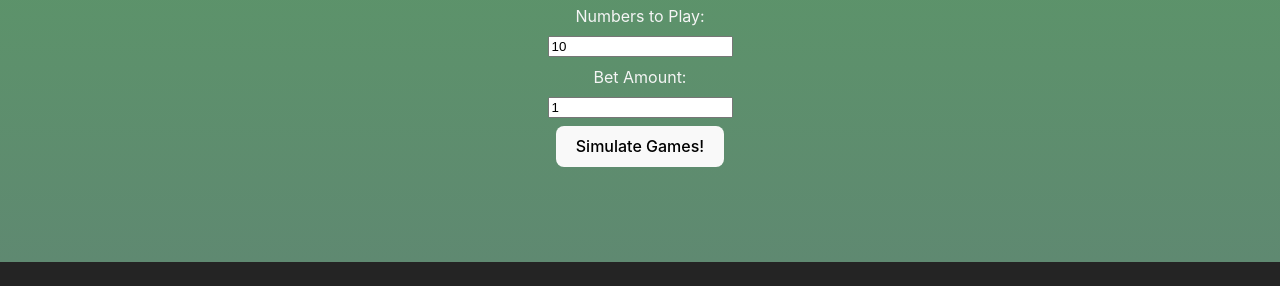
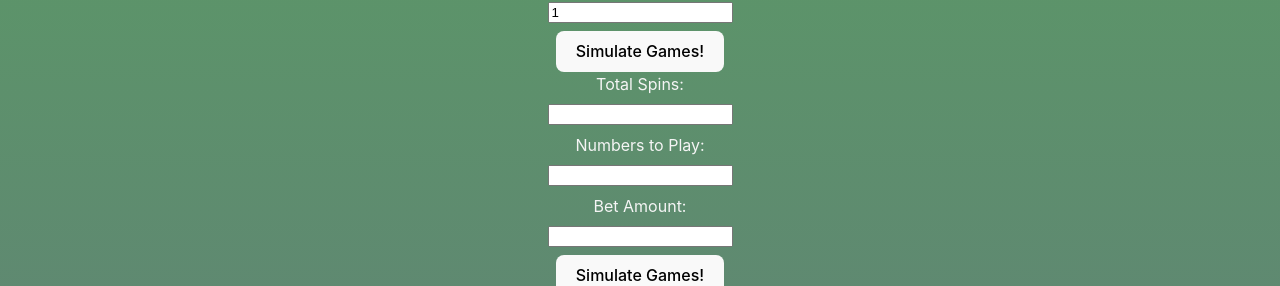
Before and after one commit to Lmasniuk/roulette-regret, a React (Vite) app: page / in a window 1280 px wide. Shown: the part 538-824 px from the top of the page. Before the commit the page ends 800 px from the top, so only its background shows below. Built offline with nearby package versions, Linux system fonts and the light colour scheme.

Commit message:
add settings component

```diff
--- /dev/null
+++ b/src/components/SettingsCard/SettingsCard.jsx
@@ -0,0 +1,41 @@
+import "./SettingsCard.scss";
+
+export default function SettingsCard({
+    doGames,
+    totalSpins,
+    handleTotalSpinsChange,
+    numbersPlayed,
+    handleNumbersPlayedChange,
+    betAmount,
+    handleBetAmountChange,
+}) {
+    return (
+        <form
+            className="game-config-form"
+            onSubmit={(event) => doGames(event, bettingConfig)}
+        >
+            <label htmlFor="totalSpins">Total Spins:</label>
+            <input
+                name="totalSpins"
+                type="number"
+                value={totalSpins}
+                onChange={handleTotalSpinsChange}
+            />
+            <label htmlFor="numbersPlayed">Numbers to Play:</label>
+            <input
+                name="numbersPlayed"
+                type="number"
+                value={numbersPlayed}
+                onChange={handleNumbersPlayedChange}
+            />
+            <label htmlFor="betAmount">Bet Amount:</label>
+            <input
+                name="betAmount"
+                type="number"
+                value={betAmount}
+                onChange={handleBetAmountChange}
+            />
+            <button type="submit">Simulate Games!</button>
+        </form>
+    );
+}
--- a/src/pages/Home.jsx
+++ b/src/pages/Home.jsx
@@ -4,9 +4,11 @@ import RouletteWheel from "../components/RouletteWheel/RouletteWheel";
 import GamesOutcome from "../components/GamesOutcome/GamesOutcome";
 
 import { Link } from "react-router-dom";
+
 import { useState } from "react";
 
 import playGames from "../utils/gamble";
+import SettingsCard from "../components/SettingsCard/SettingsCard";
 
 export default function Home({ bettingConfig }) {
     const [gamesResult, setGamesResult] = useState({});
@@ -45,8 +47,8 @@ export default function Home({ bettingConfig }) {
             <RouletteWheel />
             <h1 className="title">Roulette Regret</h1>
             <h2 className="slogan">
-        Bet it all on black until your bank account is in the red or you see all
-        green!
+                Bet it all on black until your bank account is in the red or you
+                see all green!
             </h2>
             <Link to="/strategy">
                 <button className="strategy-button">
@@ -80,6 +82,7 @@ export default function Home({ bettingConfig }) {
                 />
                 <button type="submit">Simulate Games!</button>
             </form>
+            <SettingsCard />
 
             {gamesResult.totalEarnings && (
                 <GamesOutcome
--- a/src/utils/gamble.js
+++ b/src/utils/gamble.js
@@ -2,47 +2,45 @@ function getRandomInt(max) {
     return Math.ceil(Math.random() * max);
 }
 
-function calculateSingleSpinWin(numbersPlayed){
+function calculateSingleSpinWin(numbersPlayed) {
     const pickedNumber = getRandomInt(38);
-    if(pickedNumber <= numbersPlayed){
+    if (pickedNumber <= numbersPlayed) {
         return true;
     } else {
         return false;
     }
 }
 
-//how should I represent my earnings....
+const yo = "hello";
 
-
-
-function playGames(totalSpins, numbersPlayed, betAmount, bettingConfig){
-    const earningsHistory = []
-    let wins =  0;
+function playGames(totalSpins, numbersPlayed, betAmount, bettingConfig) {
+    const earningsHistory = [];
+    let wins = 0;
     let losses = 0;
     let totalEarnings = 0;
     let betConfigIndex = 0;
 
-    for(let i=0; i<totalSpins; i++){
+    for (let i = 0; i < totalSpins; i++) {
         //place your bet(subtract from totalEarnings)
-        totalEarnings -= ((betAmount * bettingConfig[betConfigIndex]) * numbersPlayed);
+        totalEarnings -=
+            betAmount * bettingConfig[betConfigIndex] * numbersPlayed;
 
         //do the spin
-        const spinVictory = calculateSingleSpinWin(numbersPlayed)
+        const spinVictory = calculateSingleSpinWin(numbersPlayed);
 
         //if a win occurs, add to total earnings based on numbersPlayed and betAmount
-        if(spinVictory){
-            wins +=1;
-            totalEarnings += (36 * (betAmount * bettingConfig[betConfigIndex]))
+        if (spinVictory) {
+            wins += 1;
+            totalEarnings += 36 * (betAmount * bettingConfig[betConfigIndex]);
             betConfigIndex = 0;
-        } else{
-            losses +=1;
-            betConfigIndex+=1
-            if(betConfigIndex >= bettingConfig.length){
+        } else {
+            losses += 1;
+            betConfigIndex += 1;
+            if (betConfigIndex >= bettingConfig.length) {
                 betConfigIndex = 0;
             }
         }
-        earningsHistory.push(totalEarnings)
-
+        earningsHistory.push(totalEarnings);
     }
 
     const results = {
@@ -52,10 +50,10 @@ function playGames(totalSpins, numbersPlayed, betAmount, bettingConfig){
         wins: wins,
         losses: losses,
         totalEarnings: totalEarnings,
-        earningsHistory: earningsHistory
-    }
+        earningsHistory: earningsHistory,
+    };
 
-    return results
+    return results;
 }
 
 export default playGames;
```
Also changed, not shown: src/components/SettingsCard/SettingsCard.scss (added). Lines whose indentation alone changed are shown as unchanged.
